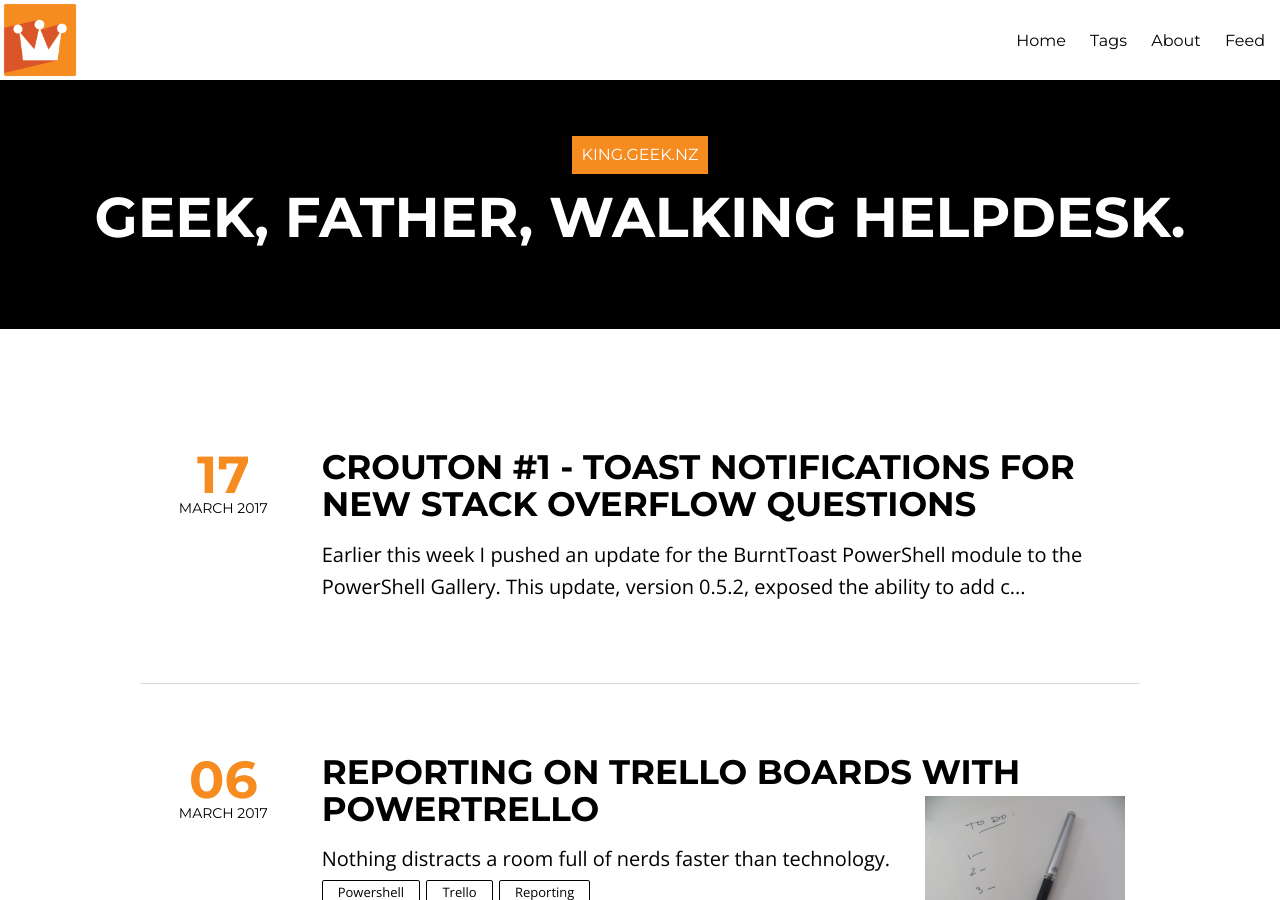
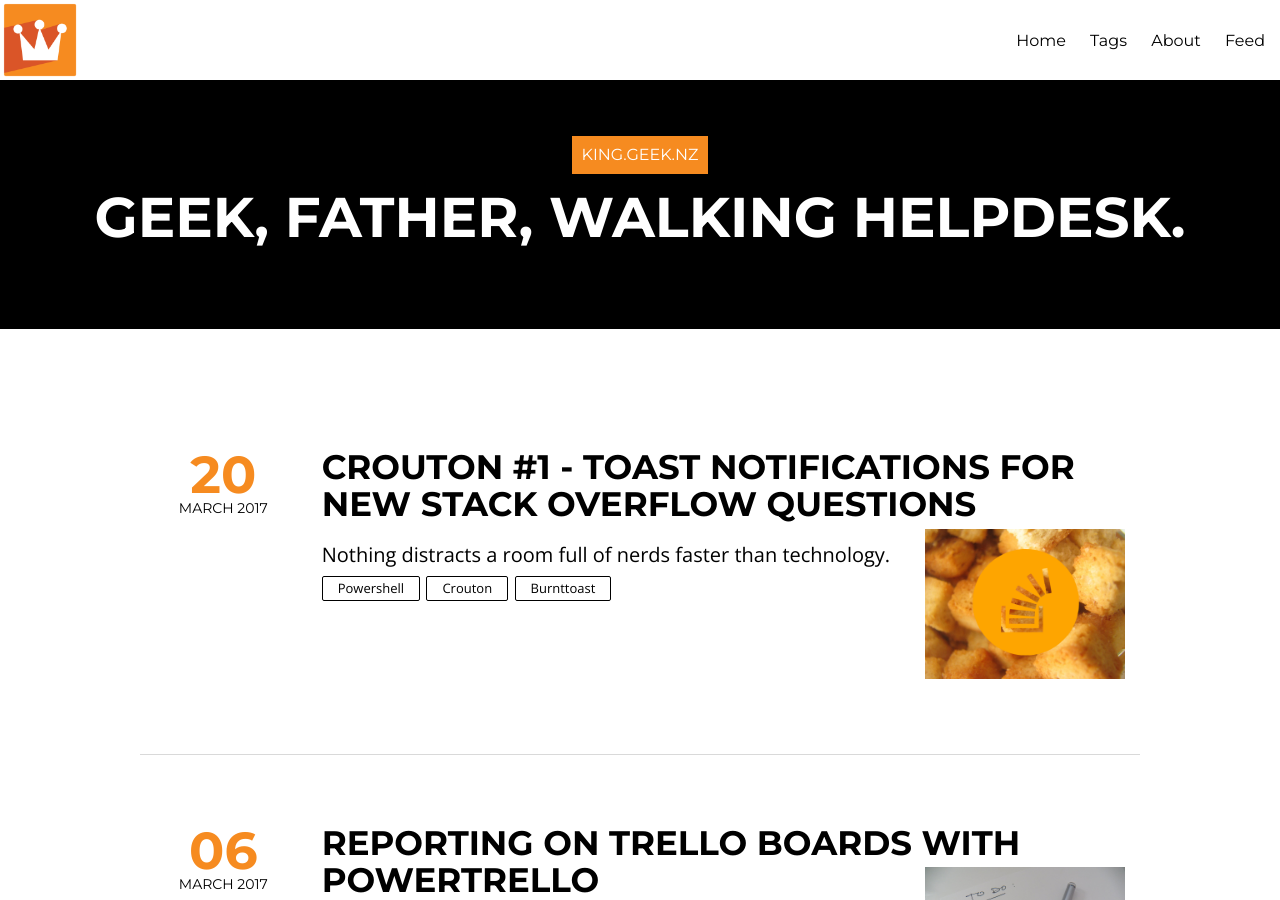
Before and after one commit to Windos/windos.github.io, a Jekyll site: the page built from index.html, in a window 1280 px wide and 900 px high. Built offline with Jekyll 4.4.1, drawn with Linux system fonts in a browser that asks for light colours; nearby versions of some CDN libraries; the list of posts is cut into pages by our own code; some of the changed lines change nothing that is shown.

Commit message:
Finishing up post

````diff
--- a/_posts/2017-03-17-crouton-stackwatch.md
+++ b/_posts/2017-03-17-crouton-stackwatch.md
@@ -1,6 +1,15 @@
 ---
-date: "2017-03-17"
+layout: post
 title: "Crouton #1 - Toast Notifications for New Stack Overflow Questions"
+excerpt: "Nothing distracts a room full of nerds faster than technology."
+modified: 2017-03-20
+date: 2017-03-20
+tags: [powershell, crouton, burnttoast]
+comments: true
+image:
+ thumb: /crouton-stackwatch/thumb.jpg
+ credit: maxpixel.freegreatpicture.com
+ creditlink: http://maxpixel.freegreatpicture.com/Crouton-Food-Bread-1739791
 ---
 
 Earlier this week I pushed an update for the
@@ -47,23 +56,139 @@
 But how? Create a button object with content (display text) and arguments (the
 path/url):
 
-`$Button1 = New-BTButton -Content 'Google' -Arguments 'https://google.com'`
+```powershell
+$Button1 = New-BTButton -Content 'Google' -Arguments 'https://google.com'
+```
 
 Add the resulting object to a toast:
 
-`New-BurntToastNotification -Text "There's things on Google!" -Button $Button1`
+```powershell
+New-BurntToastNotification -Text "There's things on Google!" -Button $Button1
+```
 
 Ooh, shiny!
 
-GoogleToast.png
+[![Toast with Google Button](/images/crouton-stackwatch/GoogleToast.png)](/images/crouton-stackwatch/GoogleToast.png)
 
 ### The setup
 
-adfdaf
+As a heads up before diving into the code proper, I like to have a location set
+aside in my registry for scratch PowerShell info. This lets me persist data
+between runs of a PowerShell job without having to write random files to disk or
+setting up a database for random tidbits of data.
 
-~~~~~~~~~~~~~~~~~~~~~~~~~~~~~~~~~~~~~~~~~~~~~~~~~~~~~~~~~~~~~~~~~~~~~~~~~~~~~~~~
-$Variable = 'content'
-while ($true) {$Answer = 42}
-~~~~~~~~~~~~~~~~~~~~~~~~~~~~~~~~~~~~~~~~~~~~~~~~~~~~~~~~~~~~~~~~~~~~~~~~~~~~~~~~
+In order to create the same location that I’ve used below, run this:
 
-conclusion
+```powershell
+New-Item -Path 'HKCU:\SOFTWARE\PowerShell-Scratch'
+```
+
+If you don’t want to keep this data in your registry, or have some need to
+persist this across multiple machines, just keep in mind that you’ll need to
+make the relevant changes to the script.
+
+Also, if you want to avoid an error on the first run of the code below, you can
+also preemptively create the property we’ll be using:
+
+```powershell
+Set-ItemProperty -Path 'HKCU:\SOFTWARE\PowerShell-Scratch' -Name 'StackWatch-LastId' –Value ‘FirstRun’
+```
+
+### StackWatch
+
+As this will be run within a PowerShell scheduled job, the first thing we’re
+going to do is define a script block which is the actual work horse of this
+project.
+
+```powershell
+$JobBlock = {
+    $Category = 'powershell'
+
+    $URL = 'https://stackoverflow.com/feeds/tag?tagnames={0}&sort=newest' -f $Category
+    $LastNotifyId = Get-ItemPropertyValue -Path 'HKCU:\SOFTWARE\PowerShell-Scratch' -Name 'StackWatch-LastId'
+
+    $RSS = Invoke-RestMethod -Uri $URL
+    $LatestId = $RSS[0].Id
+
+    if ($LastNotifyId -ne $LatestId) {
+        Import-Module -Name BurntToast -Force
+
+        $QuestionTitle = $RSS[0].title.'#text'
+
+        $SOButton = New-BTButton -Content 'Open' -Arguments $LatestId
+        New-BurntToastNotification -AppLogo 'C:\temp\stackoverflow-icon.png' -AppId 'StackWatcher' -Text 'New Question on Stack Overflow', $QuestionTitle -Button $SOButton
+
+        Set-ItemProperty -Path 'HKCU:\SOFTWARE\PowerShell-Scratch' -Name 'StackWatch-LastId' -Value $LatestId
+    }
+}
+```
+
+The code here is fairly straight forward. You can change the category to
+whatever you want to be tracking on Stack Overflow. Obviously I’ve set this to
+PowerShell.
+
+We go ahead and pull up the RSS feed for the desired category, sorted so that
+the latest question is at the ‘top.’
+
+In this example we only check the latest question, so if multiple questions are
+asked within your polling interval (defined later), you want get a toast for all
+of them. This doesn’t seem to happen all that often for the PowerShell category
+unless you only poll once an hour or longer.
+
+We check the ID of the latest question against what is stored in the registry,
+and if it is different we show a toast and update the registry value so that we
+don’t generate duplicate toasts for the same question.
+
+The cool thing about this is that the toast includes a button labeled ‘Open’ and
+clicking it will open your default browser directly to the question.
+
+Oh, I’ve also got a Stack Overflow icon sitting in a temp directory on my hard
+drive for display on the toast, you can get a copy of that image file for your
+own use [here](/images/crouton-stackwatch/stackoverflow-icon.png).
+
+The resulting toast comes out all pretty:
+
+[![Toast with Google Button](/images/crouton-stackwatch/SO-Toast.gif)](/images/crouton-stackwatch/SO-Toast.gif)
+
+And if you miss it, it’ll get stored in the Action Center (assuming you’ve
+configured the relevant AppId using the New-BTAppId function…)
+
+[![Toast with Google Button](/images/crouton-stackwatch/ActionCenter.PNG)](/images/crouton-stackwatch/ActionCenter.PNG)
+
+So, that’s the actual logic done, now you need it to run periodically. To do
+this I use a [PowerShell Scheduled
+Job](https://blogs.technet.microsoft.com/heyscriptingguy/2014/05/12/introduction-to-powershell-scheduled-jobs/).
+
+First, create a trigger, specifying the repetition interval you want. I have
+this set to five run every five minutes but you can tweak it to fit your
+needs/agility (if you really have to get onto of those new questions before the
+other guy!)
+
+```powershell
+$Trigger = New-JobTrigger -Once -At "12:00" -RepetitionInterval (New-TimeSpan -Minutes 5) -RepeatIndefinitely
+```
+
+Finally, register your job using the script block and trigger you’ve already
+defined. Note that I have included the credential parameter. If this is not
+included the job runs as the system and therefore no toasts are displayed. Set
+the credentials to yourself, which means the toasts will be generated in your
+user context and you’ll see them!
+
+```powershell
+Register-ScheduledJob -Name StackWatch-PowerShell -Trigger $Trigger -ScriptBlock $JobBlock -Credential domain\user
+```
+
+### That’s all there is to it
+
+You’ve now for a script checking for new PowerShell questions on Stack Overflow
+every five minutes with a convenient button that’ll take you directly to it in
+your browser. No more excuses for not helping out your fellow PowerShell users
+in need.
+
+This first Crouton ended up a little longer than I intended it to be, but I’m
+sticking with the name!
+
+This will be an ongoing series where I show off how I use BurntToast. If you
+have any cool ideas, or want to show off your use cases please feel free to
+reach out to me in the comments here, on [Twitter](https://twitter.com/WindosNZ)
+or open an issue on [GitHub](https://github.com/Windos/BurntToast/issues).
````
Also changed, not shown: images/crouton-stackwatch/ActionCenter.PNG (added), images/crouton-stackwatch/SO-Toast.gif (added).
